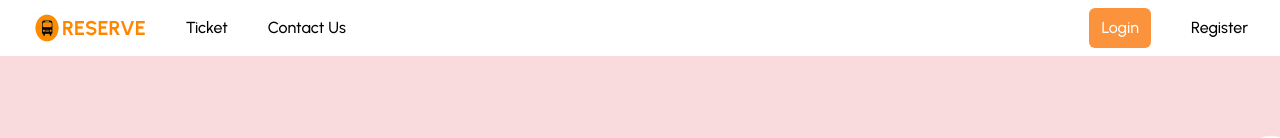
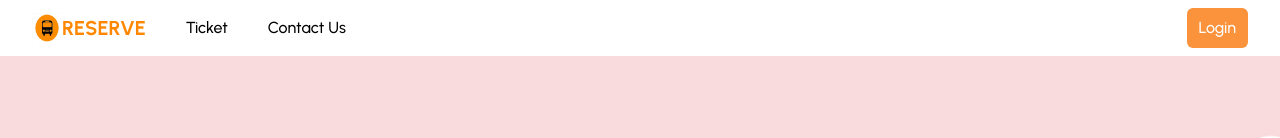
Before and after one commit to ManiKanta9578/Reserve-Bus, a React (Create React App) app in the folder client/: page / in a window 1280 px wide. Shown: the top 138 px of the page. Built offline with nearby package versions, Linux system fonts and the light colour scheme; no server answers.

Commit message:
removed register button

```diff
--- a/client/src/components/NavBar.jsx
+++ b/client/src/components/NavBar.jsx
@@ -17,7 +17,7 @@ export default function NavBar() {
           </ul>
           <ul className='flex sm:gap-10 gap-3'>
             <p  className='text-xs cursor-pointer sm:text-base sm:font-medium bg-orange-400 text-white rounded-md  p-2 pl-3 pr-3'><a href="/login">Login</a></p>
-            <p  className='text-xs cursor-pointer sm:text-base self-center sm:font-medium'><a href="/register">Register</a></p>
+            {/* <p  className='text-xs cursor-pointer sm:text-base self-center sm:font-medium'><a href="/register">Register</a></p> */}
           </ul>
         </div>
     </div>
```
